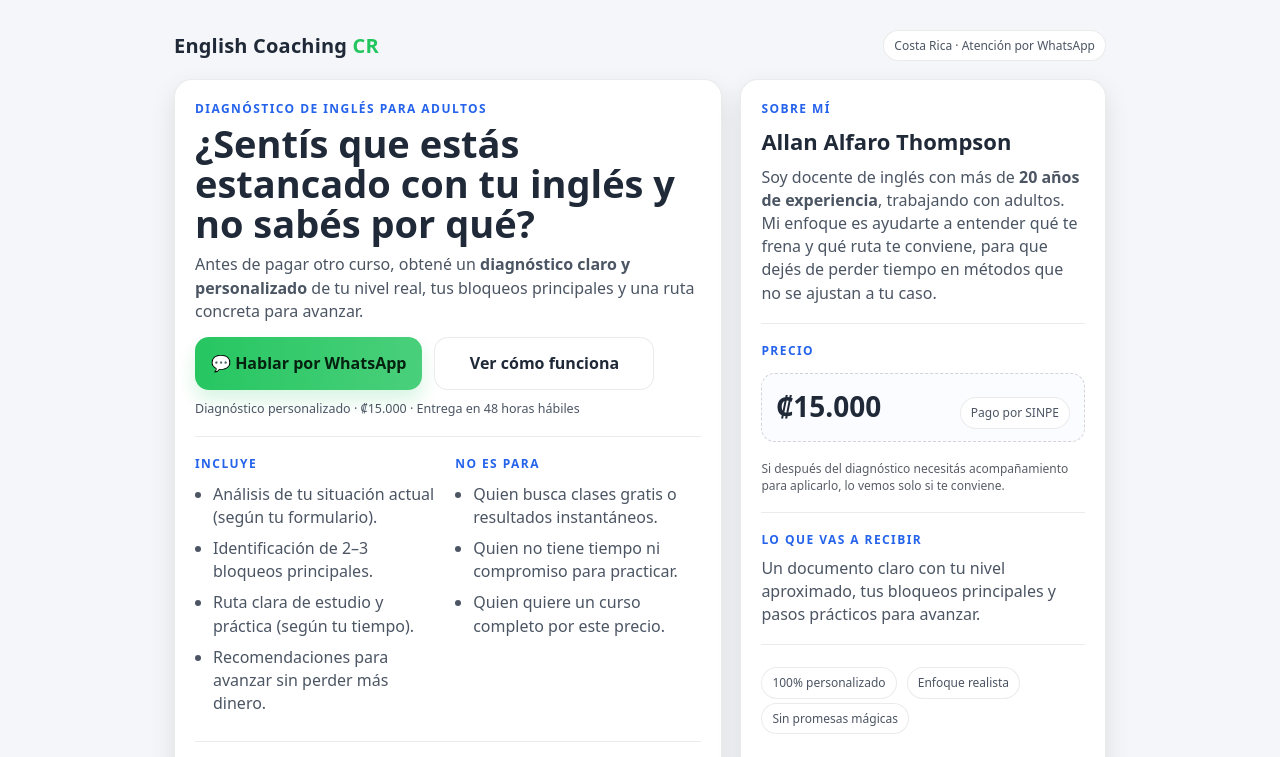
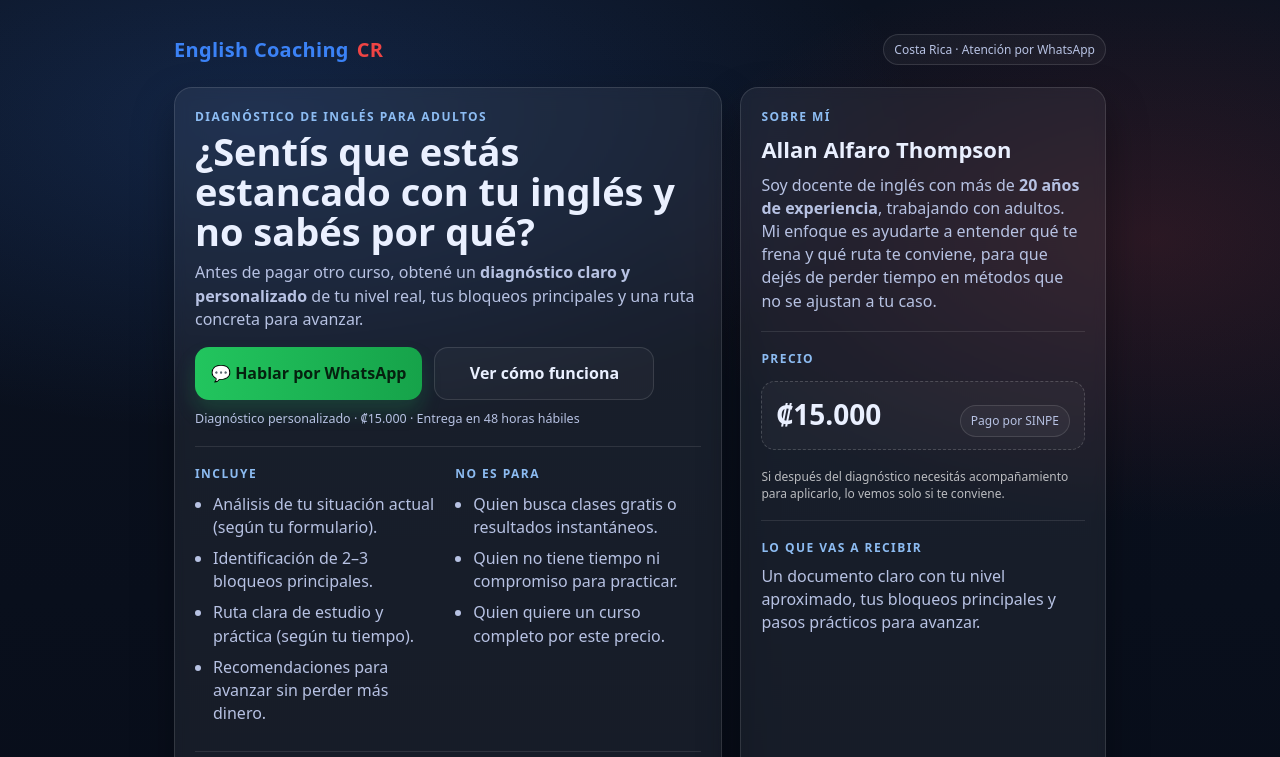
Before and after one commit to englishlearningcr/diagnostico, a plain HTML site: page index.html in a window 1280 px wide. Shown: the top 757 px of the page. Drawn offline with Linux system fonts and the light colour scheme.

Commit message:
Update landing content

```diff
--- a/index.html
+++ b/index.html
@@ -8,43 +8,54 @@
 
   <style>
     :root{
-      --bg:#f4f6f9;
-      --card:#ffffff;
-      --text:#1f2937;
-      --muted:#4b5563;
-      --accent:#22c55e;
-      --accent2:#2563eb;
-      --border:rgba(0,0,0,.08);
-      --shadow: 0 10px 26px rgba(0,0,0,.10);
+      --bg1:#0b1220;
+      --bg2:#070c18;
+      --card:rgba(255,255,255,.06);
+      --text:#eaf0ff;
+      --muted:#b7c2e3;
+      --border:rgba(255,255,255,.12);
+      --green1:#22c55e;
+      --green2:#16a34a;
+      --blue:#3b82f6;
+      --red:#ef4444;
     }
     *{box-sizing:border-box}
     body{
       margin:0;
       font-family: system-ui, -apple-system, Segoe UI, Roboto, Arial, sans-serif;
-      background: var(--bg);
+      background:
+        radial-gradient(1100px 520px at 20% 10%, rgba(59,130,246,.18), transparent 60%),
+        radial-gradient(900px 520px at 90% 20%, rgba(239,68,68,.14), transparent 55%),
+        radial-gradient(900px 520px at 70% 90%, rgba(34,197,94,.14), transparent 55%),
+        linear-gradient(180deg, var(--bg1), var(--bg2));
       color:var(--text);
       line-height:1.45;
     }
     a{color:inherit}
     .wrap{max-width:980px;margin:0 auto;padding:24px}
     .top{
-      display:flex;align-items:center;justify-content:space-between;gap:12px;flex-wrap:wrap;
-      padding:6px 0 18px;
+      display:flex;align-items:center;justify-content:space-between;gap:14px;flex-wrap:wrap;
+      padding:10px 0 22px;
     }
     .brand{
       font-weight:900;
       font-size:20px;
-      letter-spacing:.2px;
+      letter-spacing:.3px;
+      display:flex;
+      align-items:center;
+      gap:8px;
     }
-    .brand .cr{color:var(--accent)}
+    .brand .blue{color:var(--blue)}
+    .brand .red{color:var(--red)}
     .badge{
       font-size:12px;
       padding:6px 10px;
       border:1px solid var(--border);
       border-radius:999px;
       color:var(--muted);
-      background:#fff;
+      background: rgba(255,255,255,.04);
     }
+
     .hero{
       display:grid;
       grid-template-columns: 1.2fr .8fr;
@@ -52,53 +63,63 @@
       align-items:stretch;
     }
     @media (max-width: 860px){ .hero{grid-template-columns:1fr} }
+
     .card{
       background: var(--card);
       border:1px solid var(--border);
       border-radius:18px;
       padding:20px;
-      box-shadow: var(--shadow);
+      box-shadow: 0 18px 40px rgba(0,0,0,.35);
+      backdrop-filter: blur(6px);
     }
+
     .kicker{
-      color:var(--accent2);
+      color: rgba(147,197,253,.95);
       font-weight:900;
       font-size:12px;
       letter-spacing:.12em;
       text-transform:uppercase;
     }
+
     h1{margin:6px 0 10px;font-size:38px;line-height:1.05}
     @media (max-width: 860px){ h1{font-size:32px} }
     h2{margin:8px 0 8px;font-size:22px}
-    .sub{color:var(--muted);font-size:16px;margin:0 0 14px}
+
+    .sub{color:var(--muted);font-size:16px;margin:0 0 16px}
+
     .ctaRow{display:flex;gap:12px;flex-wrap:wrap;margin-top:14px}
     .btn{
       display:inline-flex;align-items:center;justify-content:center;gap:10px;
       padding:14px 16px;border-radius:14px;
       text-decoration:none;font-weight:900;
-      transition: transform .08s ease, box-shadow .2s ease;
+      transition: transform .08s ease, filter .2s ease;
       min-width:220px;
+      border:1px solid var(--border);
+      background: rgba(255,255,255,.03);
+      color:var(--text);
     }
     .btn:active{transform:scale(.98)}
     .btnPrimary{
-      background: linear-gradient(90deg, rgba(34,197,94,.98), rgba(34,197,94,.82));
-      color:#05210f;border:none;
-      box-shadow: 0 10px 18px rgba(34,197,94,.18);
+      border:none;
+      background: linear-gradient(90deg,var(--green1),var(--green2));
+      color:#05210f;
+      box-shadow: 0 12px 20px rgba(34,197,94,.18);
     }
-    .btnGhost{
-      background:#fff;color:var(--text);
-      border:1px solid var(--border);
-    }
+    .btnGhost:hover{filter:brightness(1.05)}
+
     .small{font-size:12.5px;color:var(--muted);margin-top:10px}
+
     .pill{
       display:inline-block;
       font-size:12px;
       padding:6px 10px;
       border-radius:999px;
       border:1px solid var(--border);
-      background:#fff;
+      background:rgba(255,255,255,.03);
       color:var(--muted);
       margin:4px 6px 0 0;
     }
+
     .grid{
       display:grid;
       grid-template-columns:1fr 1fr;
@@ -106,30 +127,37 @@
       margin-top:14px;
     }
     @media (max-width: 860px){ .grid{grid-template-columns:1fr} }
+
     .list{margin:10px 0 0;padding-left:18px;color:var(--muted)}
     .list li{margin:8px 0}
-    .divider{height:1px;background:rgba(0,0,0,.08);margin:18px 0}
+
+    .divider{height:1px;background:rgba(255,255,255,.10);margin:18px 0}
+
     .price{
       display:flex;align-items:baseline;justify-content:space-between;gap:10px;
       margin:14px 0 0;
       padding:12px 14px;border-radius:14px;
-      border:1px dashed rgba(0,0,0,.16);
-      background: #fbfcff;
+      border:1px dashed rgba(255,255,255,.18);
+      background: rgba(255,255,255,.03);
     }
     .price strong{font-size:28px}
+
     .foot{
       margin:18px 0 0;
-      color:rgba(17,24,39,.70);
+      color:rgba(255,255,255,.70);
       font-size:12px;
     }
-    .foot a{color:rgba(17,24,39,.80);text-decoration:underline}
+    .foot a{color:rgba(147,197,253,.95);text-decoration:underline}
   </style>
 </head>
 
 <body>
   <div class="wrap">
     <div class="top">
-      <div class="brand">English Coaching <span class="cr">CR</span></div>
+      <div class="brand">
+        <span class="blue">English Coaching</span>
+        <span class="red">CR</span>
+      </div>
       <div class="badge">Costa Rica · Atención por WhatsApp</div>
     </div>
 
@@ -143,7 +171,9 @@
         </p>
 
         <div class="ctaRow">
-          <a class="btn btnPrimary" href="https://wa.me/50672758657?text=Hola%20Allan%2C%20quiero%20solicitar%20el%20diagn%C3%B3stico%20personalizado%20de%20ingl%C3%A9s.%20%C2%BFC%C3%B3mo%20funciona%3F" target="_blank" rel="noopener">
+          <a class="btn btnPrimary"
+             href="https://wa.me/50672758657?text=Hola%20Allan%2C%20quiero%20solicitar%20el%20diagn%C3%B3stico%20personalizado%20de%20ingl%C3%A9s.%20%C2%BFC%C3%B3mo%20funciona%3F"
+             target="_blank" rel="noopener noreferrer">
             💬 Hablar por WhatsApp
           </a>
           <a class="btn btnGhost" href="#como-funciona">Ver cómo funciona</a>
@@ -188,13 +218,19 @@
 
           <div class="divider"></div>
 
-          <a class="btn btnPrimary" href="https://wa.me/50672758657?text=Hola%20Allan%2C%20quiero%20solicitar%20el%20diagn%C3%B3stico%20personalizado%20de%20ingl%C3%A9s.%20%C2%BFC%C3%B3mo%20funciona%3F" target="_blank" rel="noopener">
+          <a class="btn btnPrimary"
+             href="https://wa.me/50672758657?text=Hola%20Allan%2C%20quiero%20solicitar%20el%20diagn%C3%B3stico%20personalizado%20de%20ingl%C3%A9s.%20%C2%BFC%C3%B3mo%20funciona%3F"
+             target="_blank" rel="noopener noreferrer">
             💬 Solicitar diagnóstico por WhatsApp
           </a>
 
           <p class="foot">
             *Servicio de orientación educativa. Los resultados dependen de tu práctica y constancia.
           </p>
+
+          <div class="pill">100% personalizado</div>
+          <div class="pill">Enfoque realista</div>
+          <div class="pill">Sin promesas mágicas</div>
         </div>
       </div>
 
@@ -225,12 +261,6 @@
         <p class="sub" style="margin-top:8px">
           Un documento claro con tu nivel aproximado, tus bloqueos principales y pasos prácticos para avanzar.
         </p>
-
-        <div class="divider"></div>
-
-        <div class="pill">100% personalizado</div>
-        <div class="pill">Enfoque realista</div>
-        <div class="pill">Sin promesas mágicas</div>
       </div>
     </div>
 
```
